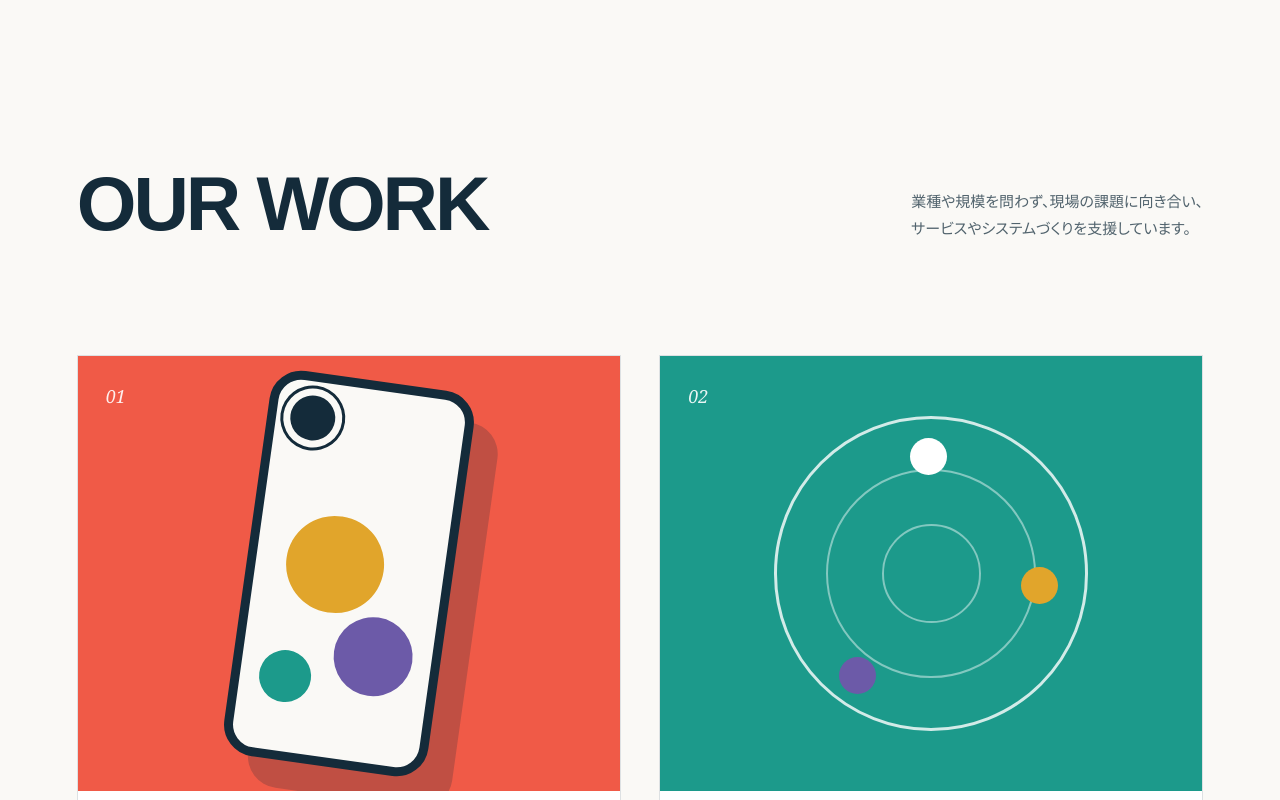
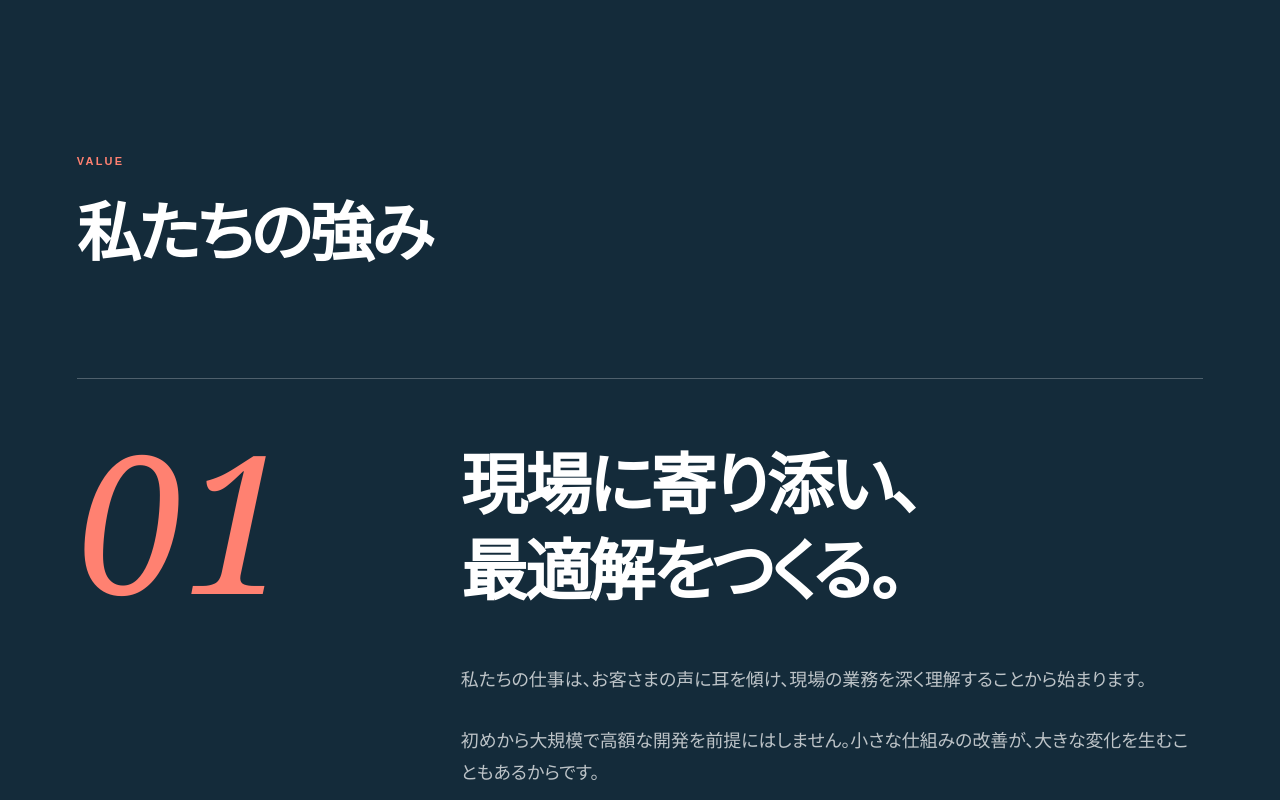
Before and after one commit to kenta-wakasa/detarame-web, a plain HTML site: page index.html in a window 1280 px wide. Shown: the part 2000-2800 px from the top of the page. Drawn offline with Linux system fonts and the light colour scheme.

Commit message:
Restore value section

```diff
--- a/index.html
+++ b/index.html
@@ -27,6 +27,7 @@
     </a>
     <nav aria-label="ページ内ナビゲーション">
       <a href="#vision">VISION</a>
+      <a href="#value">VALUE</a>
       <a href="#works">OUR WORK</a>
       <a href="#company">COMPANY</a>
       <a href="#contact">CONTACT</a>
@@ -70,6 +71,22 @@
           <h3>システムの力で個性と創造性に全力を注げる基盤をつくる。</h3>
         </article>
       </div>
+    </section>
+
+    <section class="value section" id="value" aria-labelledby="value-title">
+      <div class="section-heading compact">
+        <p class="eyebrow">VALUE</p>
+        <h2 id="value-title">私たちの強み</h2>
+      </div>
+      <article class="value-card">
+        <div class="value-number" aria-hidden="true">01</div>
+        <div class="value-copy">
+          <h3>現場に寄り添い、<br>最適解をつくる。</h3>
+          <p>私たちの仕事は、お客さまの声に耳を傾け、現場の業務を深く理解することから始まります。</p>
+          <p>初めから大規模で高額な開発を前提にはしません。小さな仕組みの改善が、大きな変化を生むこともあるからです。</p>
+          <p>必要なものを、必要な規模で。限られたコストから最大限の成果を引き出し、システムによって実現できるよりよい未来を、お客さまとともに形にしていきます。</p>
+        </div>
+      </article>
     </section>
 
     <section class="works section" id="works" aria-labelledby="works-title">
--- a/site.css
+++ b/site.css
@@ -244,6 +244,43 @@ a { color: inherit; }
   font-weight: 650;
   line-height: 1.55;
   letter-spacing: -.025em;
+}
+
+.value {
+  max-width: none;
+  color: var(--paper);
+  background: var(--ink);
+}
+.value > * { width: min(100%, var(--max-width)); margin-right: auto; margin-left: auto; }
+.value .eyebrow { color: #ff8171; }
+.value .compact h2 { font-size: clamp(40px, 5vw, 68px); }
+.value-card {
+  display: grid;
+  grid-template-columns: minmax(180px, .55fr) minmax(0, 1.45fr);
+  gap: clamp(34px, 8vw, 120px);
+  margin-top: clamp(54px, 8vw, 110px);
+  padding-top: clamp(36px, 5vw, 70px);
+  border-top: 1px solid rgba(255, 255, 255, .25);
+}
+.value-number {
+  color: #ff8171;
+  font-family: Georgia, "Times New Roman", serif;
+  font-size: clamp(100px, 15vw, 210px);
+  font-style: italic;
+  line-height: .8;
+}
+.value-copy h3 {
+  margin: 0 0 48px;
+  font-size: clamp(36px, 5.2vw, 72px);
+  font-weight: 650;
+  line-height: 1.3;
+  letter-spacing: -.04em;
+}
+.value-copy p {
+  max-width: 760px;
+  margin: 0 0 1.6em;
+  color: rgba(255, 255, 255, .72);
+  font-size: clamp(15px, 1.4vw, 18px);
 }
 
 .works-heading {
@@ -533,6 +570,7 @@ a { color: inherit; }
   .site-header nav { display: none; }
   .hero { min-height: 820px; }
   .philosophy,
+  .value-card,
   .other-works,
   .company { grid-template-columns: 1fr; }
   .principles,
@@ -540,6 +578,7 @@ a { color: inherit; }
   .principle + .principle { border-top: 1px solid var(--line); border-left: 0; }
   .principle { min-height: 260px; }
   .principle-label { margin-bottom: 46px; }
+  .value-number { font-size: 100px; }
   .works-heading { align-items: flex-start; flex-direction: column; }
   .site-footer { grid-template-columns: 1fr; }
   .footer-contact { margin-top: -14px; }
@@ -555,6 +594,7 @@ a { color: inherit; }
   .hero-orbit { right: -310px; bottom: -190px; width: 620px; }
   .principle { padding: 30px 24px; }
   .principle h3 br,
+  .value-copy h3 br,
   .other-works h3 br { display: none; }
   .work-visual { min-height: 310px; }
   .work-content { padding: 28px 24px 32px; }
```
